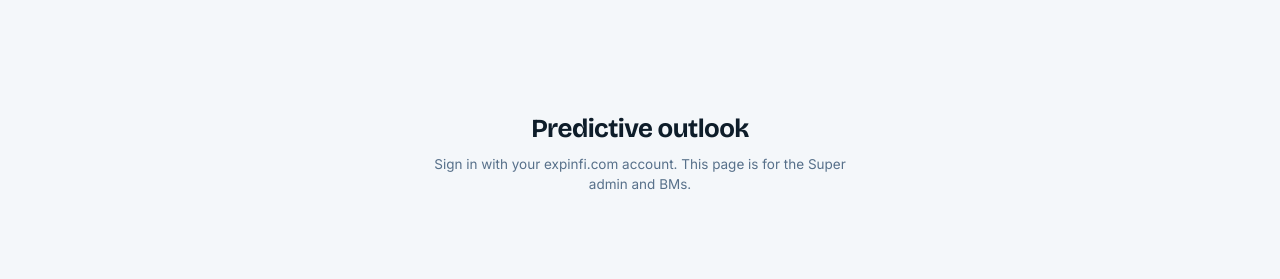
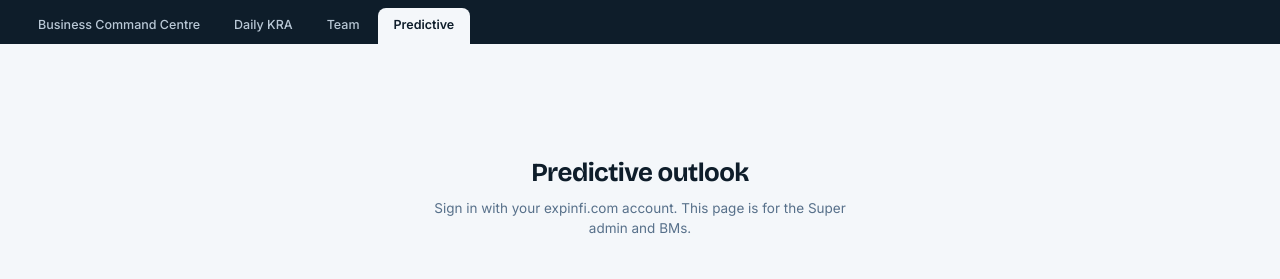
Before and after one commit to Bhanzudashboard/businesscommandcenter, a plain HTML site: page predict.html in a window 1280 px wide. Drawn offline with nearby package versions, Linux system fonts and the light colour scheme.

Commit message:
Add navigation tabs to predict.html

```diff
--- a/predict.html
+++ b/predict.html
@@ -35,6 +35,11 @@
 *{box-sizing:border-box;margin:0;padding:0}
 body{background:var(--paper);color:var(--ink);font-family:var(--body);font-size:13.5px;line-height:1.5;-webkit-font-smoothing:antialiased}
 .wrap{max-width:1180px;margin:0 auto;padding:18px 16px 60px}
+.apptabs{background:#0e1d2a;display:flex;align-items:flex-end;gap:2px;padding:8px 22px 0;overflow-x:auto}
+.apptabs a{color:#b9c8d6;text-decoration:none;font:500 12.5px/1.5 var(--body);padding:8px 16px 9px;border-radius:8px 8px 0 0;white-space:nowrap}
+.apptabs a:hover{color:#fff;background:rgba(255,255,255,.06)}
+.apptabs a.on{background:var(--paper);color:var(--ink);font-weight:600}
+@media(max-width:640px){.apptabs{padding:6px 10px 0}}
 .top{display:flex;align-items:center;gap:12px;flex-wrap:wrap;margin-bottom:14px}
 .top .brand{font-family:var(--display);font-weight:700;font-size:15px}
 .top .note{margin-left:auto}
@@ -121,6 +126,7 @@ summary{cursor:pointer;font-weight:600;font-size:12.5px;color:var(--accent)}
 </style>
 </head>
 <body>
+<nav class="apptabs" aria-label="Command centre sections"><a href="https://bhanzudashboard.github.io/businesscommandcenter/" target="_top">Business Command Centre</a><a href="https://bhanzudashboard.github.io/businesscommandcenter/kra.html" target="_top">Daily KRA</a><a href="https://bhanzudashboard.github.io/businesscommandcenter/team.html" target="_top">Team</a><a href="https://bhanzudashboard.github.io/businesscommandcenter/predict.html" target="_top" class="on" aria-current="page">Predictive</a></nav>
 <div class="wrap" id="app"><p class="note" style="padding:40px 0;text-align:center">Loading…</p></div>
 <div class="tip" id="tip"></div>
 <script>
```
